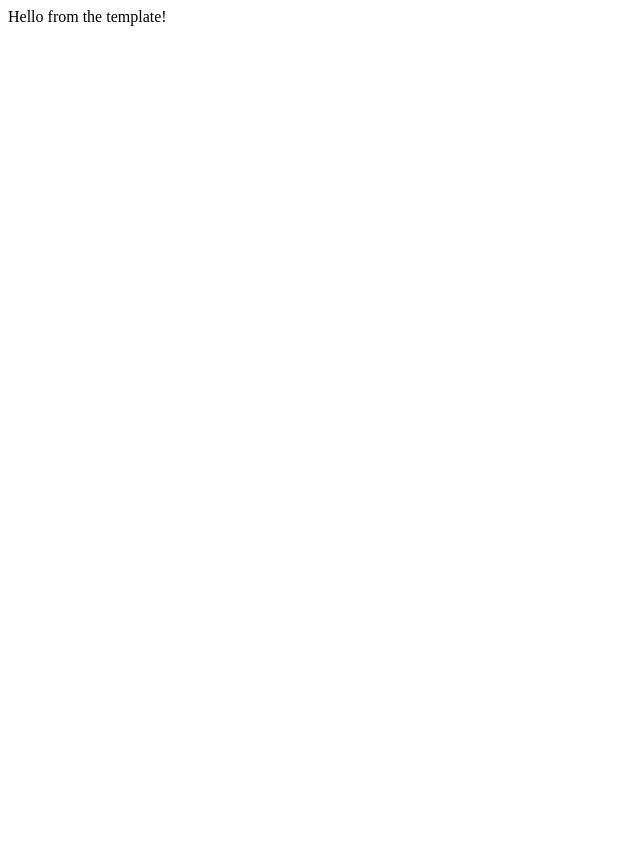
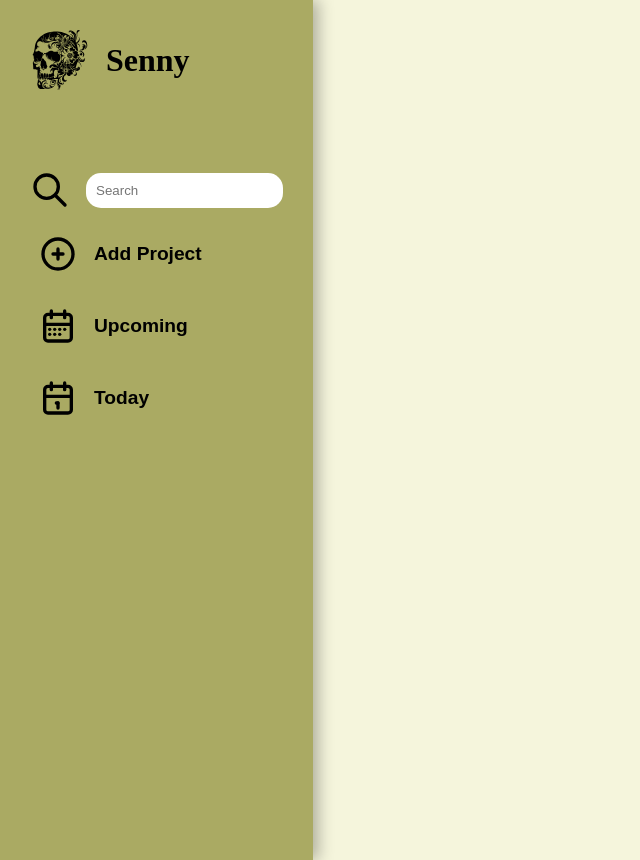
Before and after one commit to sen0mar/to-do-list, a website built with webpack: page src/index.html in a window 1280 px wide. Shown: the whole page, without its empty margins (0-640 px from the left). Before the commit the page ends 800 px from the top, so only its background shows below. Built offline with nearby package versions, Linux system fonts and the light colour scheme.

Commit message:
Add sidebar with content + CSS style

```diff
--- a/src/index.html
+++ b/src/index.html
@@ -3,9 +3,10 @@
 <head>
     <meta charset="UTF-8">
     <meta name="viewport" content="width=device-width, initial-scale=1.0">
-    <title>Webpack Template</title>
+    <title>To Do List</title>
 </head>
 <body>
-    <div id="root"></div>
+    <div class="sidebar-container"></div>
+    <div class="main-page-container"></div>
 </body>
 </html>
--- a/src/index.js
+++ b/src/index.js
@@ -1,10 +1,6 @@
 import './styles.css';
+import createSidebar from './sidebar';
 
-function app() {
-  const el = document.createElement('div');
-  el.id = 'app';
-  el.innerText = 'Hello from the template!';
-  document.body.appendChild(el);
-}
-
-app();
+document.addEventListener('DOMContentLoaded', () => {
+    createSidebar();
+});
--- /dev/null
+++ b/src/sidebar.js
@@ -0,0 +1,42 @@
+import profileIcon from './assets/profile.svg';
+import searchIcon from './assets/search.svg';
+import addIcon from './assets/add.svg';
+import calendarTodayIcon from './assets/calendar.svg';
+import calendarIcon from './assets/plan-calendar.svg';
+
+export default function createSidebar() {
+    const sidebar = document.querySelector('.sidebar-container');
+
+    const profile = document.createElement('div');
+    profile.classList.add('profile-container');
+    profile.innerHTML = `
+        <div class='section'>
+            <img src=${profileIcon} alt='search icon' height='60' width='60'>
+            <p>Senny</p>
+        </div>
+    `
+
+    const options = document.createElement('div');
+    options.classList.add('options-container');
+    options.innerHTML = `
+        <div class='section'>
+            <img src=${searchIcon} alt='search icon' height='40' width='40'>
+            <input type="search" placeholder='Search' id='search-bar'>
+        </div>
+        <button class='section' id='add-project-btn'>
+            <img src=${addIcon} alt='search icon' height='40' width='40'>
+            <p>Add Project</p>
+        </button>
+        <button class='section' id='check-calendar-btn'>
+            <img src=${calendarIcon} alt='search icon' height='40' width='40'>
+            <p>Upcoming</p>
+        </button>
+        <button class='section' id='check-today-btn'>
+            <img src=${calendarTodayIcon} alt='search icon' height='40' width='40'>
+            <p>Today</p>
+        </button>
+    `;
+
+    sidebar.appendChild(profile);
+    sidebar.appendChild(options);
+}
--- a/src/styles.css
+++ b/src/styles.css
@@ -0,0 +1,63 @@
+/* ---------- GENERAL SETUP ---------- */
+* {
+    margin: 0;
+    padding: 0;
+}
+
+body {
+    display: grid;
+    grid-template-columns: 1fr 6fr;
+    background-color: #f5f5dc;
+}
+
+/* ---------- SIDEBAR ---------- */
+.sidebar-container {
+    background-color: #aaaa63;
+    min-height: 100vh;
+    box-shadow: 5px 0 15px rgba(0, 0, 0, 0.3);
+    position: relative;
+    z-index: 10;
+
+    display: flex;
+    flex-direction: column;
+    gap: 5rem;
+    padding: 30px;
+}
+
+.section {
+    display: flex;
+    align-items: center;
+    gap: 1rem;
+    font-size: 1.2rem;
+    font-weight: bold;
+}
+
+.sidebar-container .profile-container .section {
+    font-size: 2rem;
+}
+
+.options-container {
+    display: flex;
+    flex-direction: column;
+    gap: 1rem;
+}
+
+.options-container button {
+    background: none;
+    border: none;
+    border-radius: 15px;
+    cursor: pointer;
+    padding: 0.5rem;
+}
+
+.options-container button:hover {
+    background-color: #8b8b4f;
+    box-shadow: 5px 0 15px rgba(0, 0, 0, 0.3);
+}
+
+#search-bar {
+    border: none;
+    border-radius: 15px;
+    padding: 10px;
+
+}
--- a/webpack.common.js
+++ b/webpack.common.js
@@ -26,6 +26,7 @@ module.exports = {
   plugins: [
     new HtmlWebpackPlugin({
       template: './src/index.html',
+      inject: 'body',
     }),
   ],
 };
```
Also changed, not shown: src/assets/add.svg (added), src/assets/calendar.svg (added), src/assets/plan-calendar.svg (added), src/assets/profile.svg (added), src/assets/search.svg (added).
